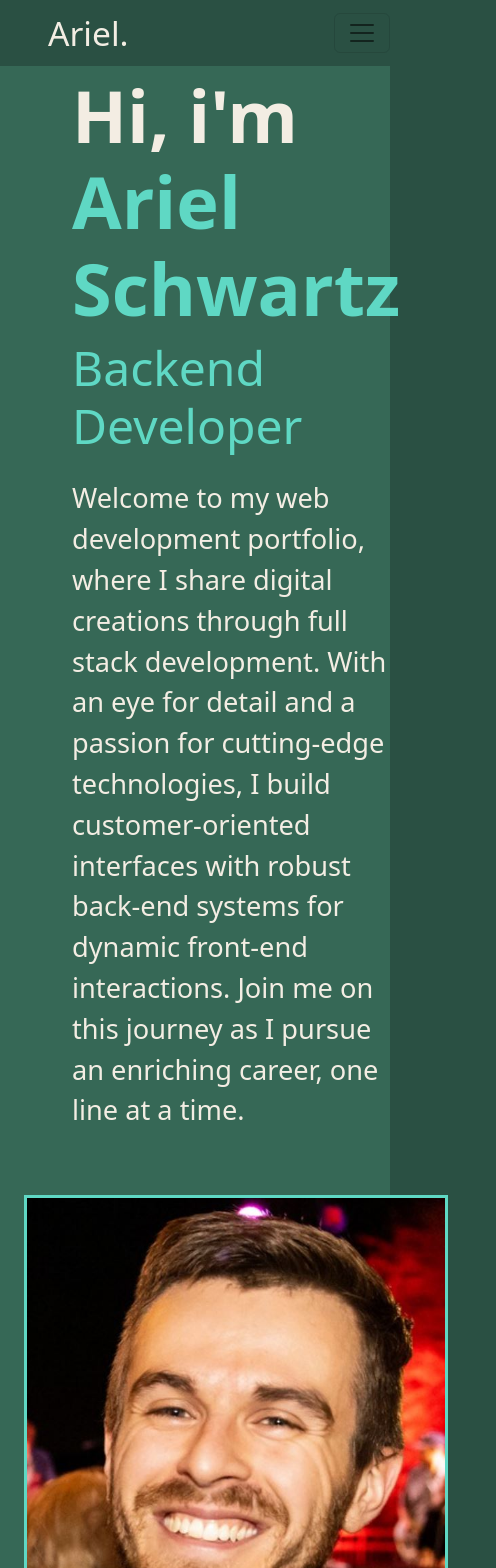
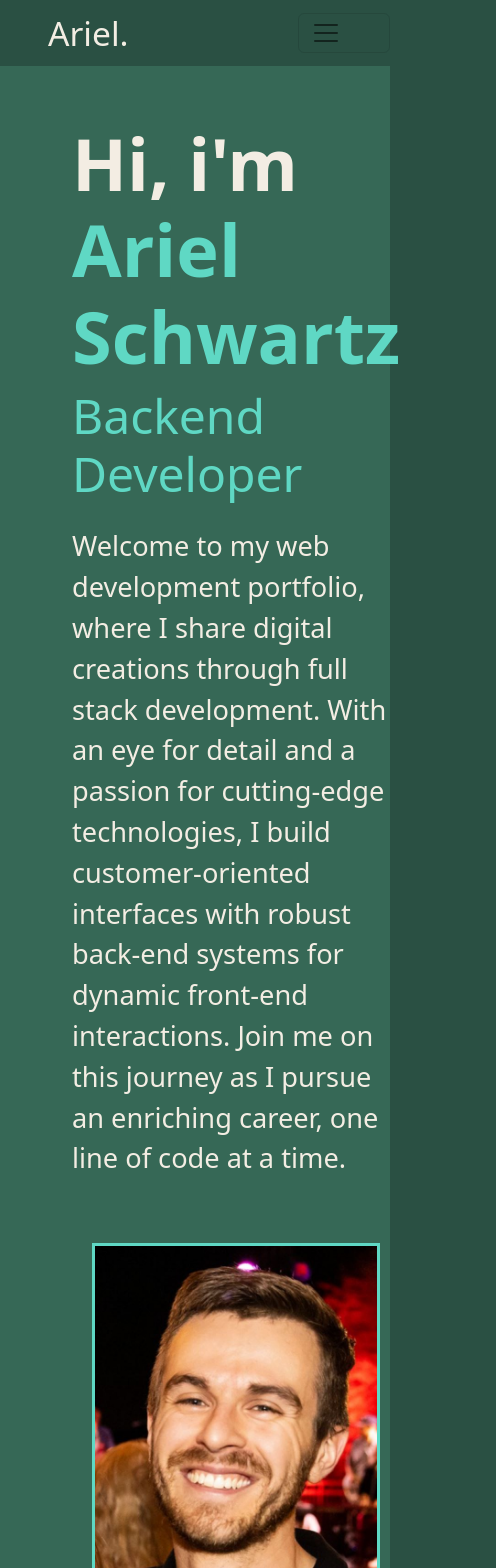
Before and after one commit to arishorts/arishorts-portfolio, a React (Create React App) app: page / in a window 390 px wide. Shown: the top 1568 px of the page, 496 px wide, since content can reach past the window. Built offline with nearby package versions, Linux system fonts and the light colour scheme.

Commit message:
Fixing layout issues for phone. Still need to bugfix and implement fluid images

```diff
--- a/src/App.css
+++ b/src/App.css
@@ -207,25 +207,32 @@ a:hover,
   width: 100%;
 }
 
+/* img control */
+.home-img {
+  display: flex;
+  justify-content: center;
+  max-width: 100%;
+}
+
 .home-img img {
-  width: 29rem;
-  height: 40rem;
   object-position: 100% 25%;
   object-fit: cover;
   border: 0.2rem solid var(--color-turquoise-blue);
+  max-width: 18rem;
+  height: auto;
 }
 
-/* img control */
 .about-img {
   display: flex;
   justify-content: center;
   position: relative;
   padding: 1rem;
+  max-width: 100%;
 }
 
 .about-img img {
   border-radius: 50%;
-  width: 20rem;
+  max-width: 20rem;
   height: 20rem;
   object-position: 85% 50%;
   object-fit: cover;
--- a/src/components/common/header.jsx
+++ /dev/null
@@ -1,29 +0,0 @@
-import React from "react";
-import NavBar from "./navbar";
-// import { Outlet, NavLink } from "react-router-dom";
-
-const Header = ({ currentPage, handlePageChange }) => {
-  return (
-    <React.Fragment>
-      <div
-        className="header-container row p-0 m-0"
-        style={{ position: "fixed", width: "100%" }}
-      >
-        <div className="col-2">
-          <a
-            href="#top"
-            className="h1 header-brand"
-            style={{ textDecoration: "none" }}
-          >
-            Ariel.
-          </a>
-        </div>
-        <div className="col-10  d-flex justify-content-end">
-          <NavBar currentPage={currentPage} onPageChange={handlePageChange} />
-        </div>
-      </div>
-    </React.Fragment>
-  );
-};
-
-export default Header;
--- a/src/components/common/navbar.jsx
+++ b/src/components/common/navbar.jsx
@@ -1,21 +1,20 @@
 import React from "react";
 import { Navbar, Nav } from "react-bootstrap";
 
-const NavBar = ({ currentPage, onPageChange }) => {
+const NavBar = () => {
   return (
     <React.Fragment>
-      <Navbar
-        // className="navbar"
-        collapseOnSelect
-        expand="lg"
-        fixed="top"
-      >
-        <Navbar.Brand id="navbar-brand" href="#top" className="p-0 ps-5 m-0">
+      <Navbar className="text-center" collapseOnSelect expand="lg" fixed="top">
+        <Navbar.Brand id="navbar-brand" href="#top" className="p-0 ps-5 mx-0">
           Ariel.
         </Navbar.Brand>
-        <Navbar.Toggle aria-controls="responsive-navbar-nav" />
-        <Navbar.Collapse id="responsive-navbar-nav">
-          <Nav className="ms-auto pe-5">
+        <Navbar.Toggle
+          aria-controls="responsive-navbar-nav"
+          className="pe-5"
+          id="burger"
+        />
+        <Navbar.Collapse id="responsive-navbar-nav" className="text-center">
+          <Nav className="ms-auto pe-lg-5 pe-0">
             <Nav.Link href="#home" id="navbar-item-aboutme">
               Home
             </Nav.Link>
--- a/src/components/common/project.jsx
+++ b/src/components/common/project.jsx
@@ -17,7 +17,7 @@ function Project({ name, url, description, image, github }) {
           rel="noopener noreferrer"
           className="project-header text-center"
         >
-          <h4 className="project-header mt-2">{name}</h4>
+          <h4 className="project-header mt-2 mx-5">{name}</h4>
         </a>
       </Row>
       <a href={url}>
--- a/src/components/home.jsx
+++ b/src/components/home.jsx
@@ -6,9 +6,9 @@ const Home = () => {
       className="container-fluid home-container p-4 p-sm-5 d-flex align-items-center"
       id="home"
     >
-      <div className="row mt-5">
-        <div className="col-12 col-lg-8 d-flex align-items-center">
-          <section className="fs-5 px-5">
+      <div className="row mt-5 p-5">
+        <div className="col-12 col-lg-8 d-flex align-items-center pe-5">
+          <section className="">
             <h1 className="home-header ">
               Hi, i'm <span className="home-span">Ariel Schwartz</span>
             </h1>
@@ -19,14 +19,14 @@ const Home = () => {
               and a passion for cutting-edge technologies, I build
               customer-oriented interfaces with robust back-end systems for
               dynamic front-end interactions. Join me on this journey as I
-              pursue an enriching career, one line at a time.
+              pursue an enriching career, one line of code at a time.
             </p>
           </section>
         </div>
-        <div className="col-12 col-lg-4 text-center">
+        <div className="col-12 col-lg-4 text-center pe-5">
           <picture className="home-img">
             <img
-              className="img-fluid mt-5"
+              className="mt-5 mx-3"
               alt="Ariel"
               srcSet={process.env.PUBLIC_URL + "/photo.JPG"}
             />
--- a/src/components/portfolio.jsx
+++ b/src/components/portfolio.jsx
@@ -9,7 +9,7 @@ class Portfolio extends Component {
         name: "E-Commerce Store",
         url: "https://arishorts-e-commerce-store.herokuapp.com/",
         description:
-          "HTML, CSS, Javascript, Node.js, Express, React, React-Router, Redux, Concurrently, Apollo-Server, Bcrypt, GraphQL, MongoDB, Mongoose, Stripe, JSON Webtoken.",
+          "HTML, CSS, Javascript, Node.js, Express, React, React-Router, React-Redux, Concurrently, Apollo-Server, Bcrypt, GraphQL, MongoDB, Mongoose, Stripe, JSON Webtoken.",
         image: process.env.PUBLIC_URL + "/ecommerce.jpeg",
         github: "https://github.com/arishorts/E-Commerce-Store",
       },
@@ -49,7 +49,7 @@ class Portfolio extends Component {
         name: "My Tech Blog",
         url: "https://arishorts-mytechblog.herokuapp.com/",
         description:
-          "HTML, CSS, Javascript, Node.js, Express, Handlebars.js, MySQL, Sequelize, express-session, Bcrypt, Jest.",
+          "HTML, CSS, Javascript, Node.js, Express, Handlebars.js, MySQL, Sequelize, Express-session, Bcrypt, Jest.",
         image: process.env.PUBLIC_URL + "/mytechblog.jpeg",
         github: "https://github.com/arishorts/my-tech-blog",
       },
@@ -73,14 +73,17 @@ class Portfolio extends Component {
   render() {
     return (
       <React.Fragment>
-        <div id="portfolio" className="p-5 portfolio-container container-fluid">
+        <div
+          id="portfolio"
+          className="py-5 portfolio-container container-fluid"
+        >
           <h2 className="portfolio-header text-center">
             My <span className="portfolio-span">Portfolio</span>
           </h2>
 
-          <div className="row justify-content-center">
+          <div className="row justify-content-center px-4">
             {this.state.repos.map((repo, index) => (
-              <div className="col-12 col-md-5 g-5" key={index}>
+              <div className="col-12 col-md-5 col-sm-6 g-5 g-sm-4" key={index}>
                 <div
                   className="portfolio-card rounded-4"
                   style={{ height: "100%" }}
```
Also changed, not shown: src/App.js (+0 -21 lines), src/index.js (+0 -7 lines).
